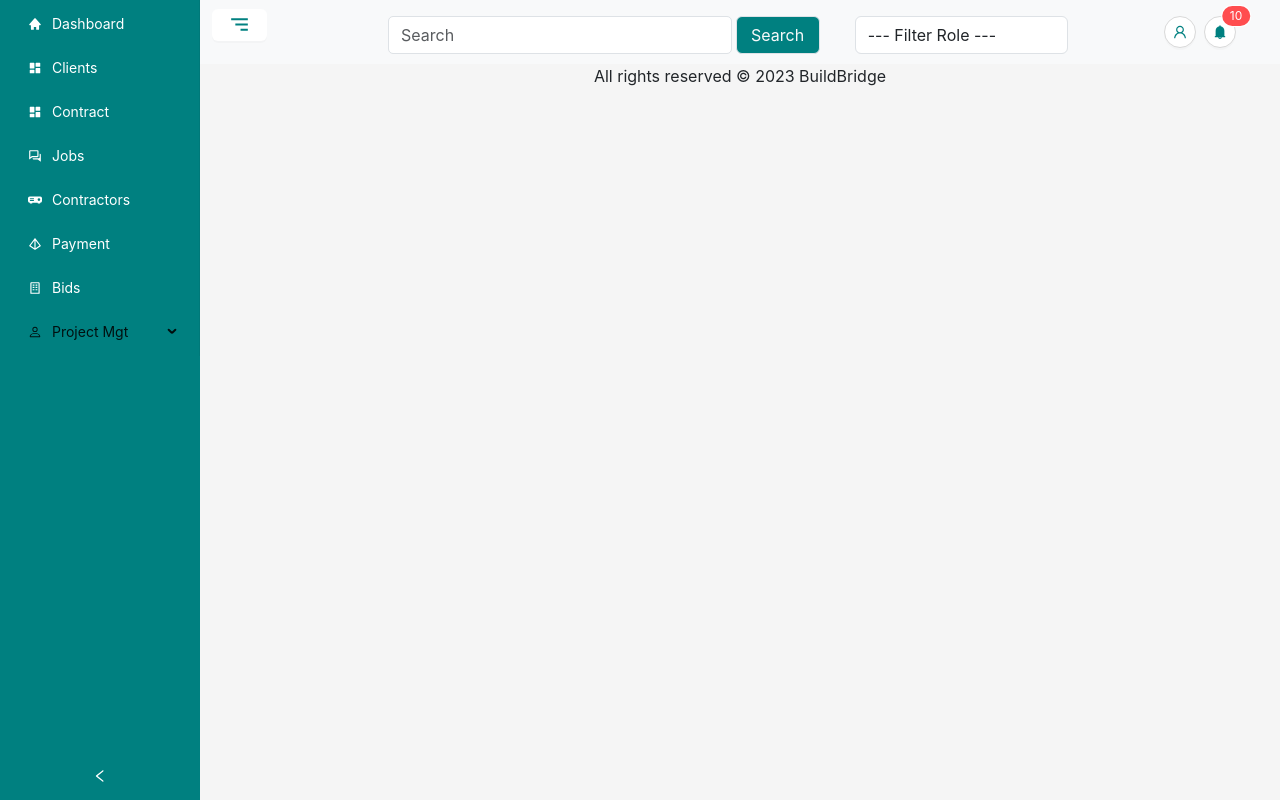
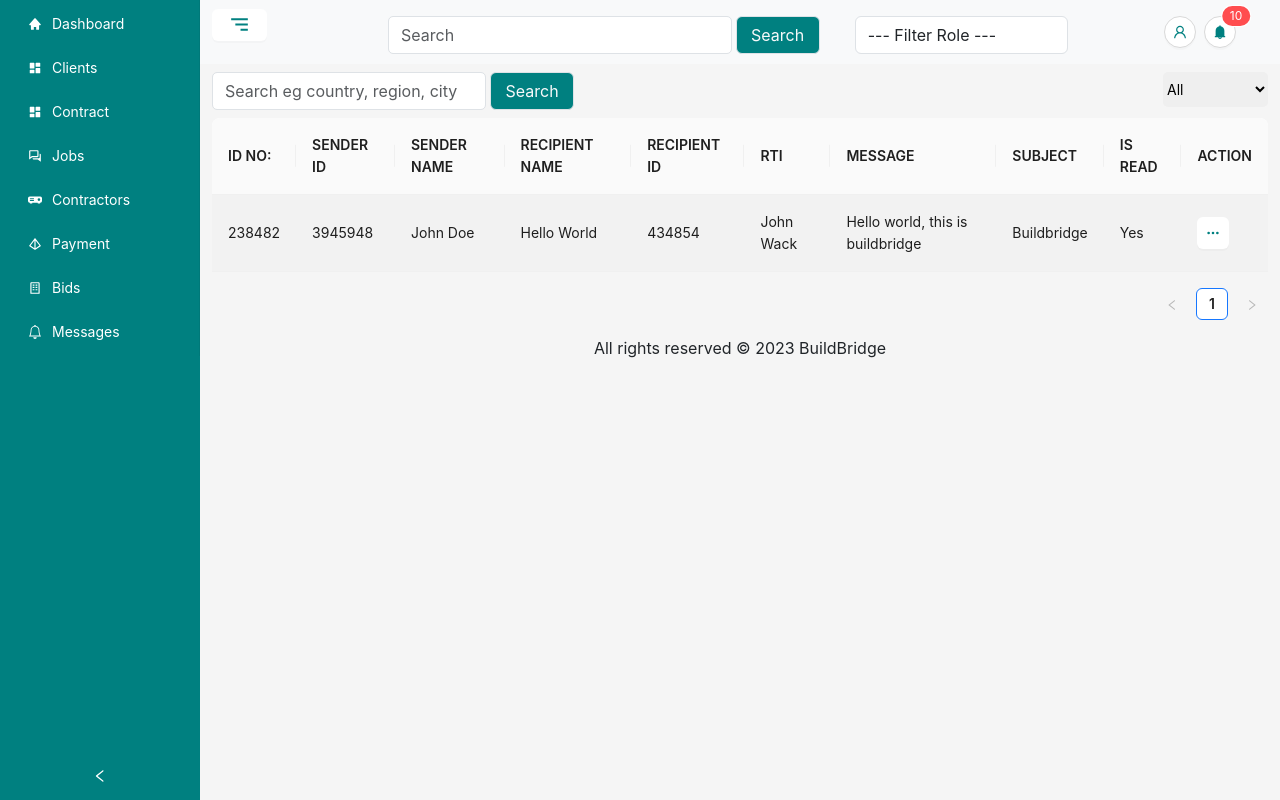
Before and after one commit to quophiBonney/dashboard, a React (Vite) app: page /messages in a window 1280 px wide. Built offline with nearby package versions, Linux system fonts and the light colour scheme.

Commit message:
third sec two commit

```diff
--- a/src/components/AppRoutes.jsx
+++ b/src/components/AppRoutes.jsx
@@ -17,6 +17,7 @@ import Bids from "../tables/Bids";
 import Contract from "../tables/Contract";
 import Payment from "../tables/Payment";
 import ForgotPassword from "../auth/ForgotPassword";
+import Messages from "../tables/Messages";
 const AppRoutes = () => {
   return (
     <div>
@@ -35,6 +36,7 @@ const AppRoutes = () => {
         <Route path="/auth/login" element={<Login />} />
         <Route path="/auth/signup" element={<Signup />} />
         <Route path="/password-recovery" element={<ForgotPassword />} />
+        <Route path="/messages" element={<Messages />} />
         <Route path="/bar-chart" element={<BarChart />} />
       </Routes>
     </div>
--- a/src/components/SideMenu.jsx
+++ b/src/components/SideMenu.jsx
@@ -1,7 +1,13 @@
 import React from "react";
 import {Layout, Menu} from "antd";
 import {Link} from "react-router-dom";
-import {BsFillProjectorFill, BsPerson, BsSearch, BsTable} from "react-icons/bs";
+import {
+  BsBell,
+  BsFillProjectorFill,
+  BsPerson,
+  BsSearch,
+  BsTable,
+} from "react-icons/bs";
 import {GrUserWorker} from "react-icons/gr";
 import {useLocation} from "react-router-dom";
 import {
@@ -82,31 +88,11 @@ const SideMenu = ({collapsed}) => {
             Bids
           </Link>
         </Menu.Item>
-        <Menu.SubMenu
-          key="projectMgt"
-          style={{color: "white"}}
-          icon={<BsPerson />}
-          title="Project Mgt"
-        >
-          <Menu.Item
-            key="activeJobs"
-            style={{color: "white"}}
-            icon={<BsTable />}
-          >
-            <Link to="/active-jobs" className="text-decoration-none">
-              Active Jobs
-            </Link>
-          </Menu.Item>
-          <Menu.Item
-            key="projects"
-            style={{color: "white"}}
-            icon={<BsPerson />}
-          >
-            <Link to="/projects" className="text-decoration-none">
-              Projects
-            </Link>
-          </Menu.Item>
-        </Menu.SubMenu>
+        <Menu.Item key="messages" style={{color: "white"}} icon={<BsBell />}>
+          <Link to="/messages" className="text-decoration-none">
+            Messages
+          </Link>
+        </Menu.Item>
       </Menu>
     </Sider>
   );
--- /dev/null
+++ b/src/tables/Messages.jsx
@@ -0,0 +1,253 @@
+import React, {useState} from "react";
+import {Menu, Dropdown, message} from "antd";
+import {Link} from "react-router-dom";
+import {Modal} from "react-bootstrap";
+import {BsBell, BsPerson, BsEye, BsThreeDots} from "react-icons/bs";
+import {Table as AntdTable, Button} from "antd";
+const Messages = () => {
+  //Modal state
+  const [sender, setSender] = useState(false);
+  const [recipient, setRecipient] = useState(false);
+  //Button to close modal
+  const handleClose = () => setRecipient(false);
+  const handleCloseSender = () => setSender(false);
+  //Button to show modal
+  const messageToRecipent = () => setRecipient(true);
+  const messageToSender = () => setSender(true);
+  const [selectedStatus, setSelectedStatus] = useState("");
+  const handleStatusChange = value => {
+    setSelectedStatus(value);
+  };
+  const data = [
+    {
+      key: "1",
+      idNumber: 238482,
+      senderID: 3945948,
+      senderName: "John Doe",
+      recipientName: "Hello World",
+      recipientID: 434854,
+      rtID: "John Wack",
+      message: "Hello world, this is buildbridge",
+      subject: "Buildbridge",
+      isread: "Yes",
+    },
+  ];
+  const filteredData = data.filter(record => {
+    if (selectedStatus === "") {
+      return true; // Show all records if no filter is selected
+    }
+    return record.status === selectedStatus; // Show records based on selected filter
+  });
+
+  const columns = [
+    {
+      title: "ID NO:",
+      dataIndex: "idNumber",
+      key: "idNumber",
+    },
+    {
+      title: "SENDER ID",
+      dataIndex: "senderID",
+      key: "senderID",
+    },
+    {
+      title: "SENDER NAME",
+      dataIndex: "senderName",
+      key: "senderName",
+    },
+    {
+      title: "RECIPIENT NAME",
+      dataIndex: "recipientName",
+      key: "recipientName",
+    },
+    {
+      title: "RECIPIENT ID",
+      dataIndex: "recipientID",
+      key: "recipientID",
+    },
+    {
+      title: "RTI",
+      dataIndex: "rtID",
+      key: "rtID",
+    },
+    {
+      title: "MESSAGE",
+      dataIndex: "message",
+      key: "message",
+    },
+    {
+      title: "SUBJECT",
+      dataIndex: "subject",
+      key: "subject",
+    },
+    {
+      title: "IS READ",
+      dataIndex: "isread",
+      key: "isread",
+    },
+    {
+      title: "ACTION",
+      key: "action",
+      render: () => (
+        <span>
+          <Dropdown overlay={menu} trigger={["click"]}>
+            <Button
+              className="border-0"
+              style={{color: "teal"}}
+              icon={<BsThreeDots />}
+            ></Button>
+          </Dropdown>
+        </span>
+      ),
+    },
+  ];
+
+  //View Details
+  const menu = (
+    <Menu style={{width: "250px"}}>
+      <Menu.Item>
+        <div>
+          <Link
+            onClick={messageToSender}
+            className="text-decoration-none text-dark"
+          >
+            <BsEye className="m-2" /> Message To Sender
+          </Link>
+        </div>
+      </Menu.Item>
+      <Menu.Item>
+        <div>
+          <Link
+            onClick={messageToRecipent}
+            className="text-decoration-none text-dark"
+          >
+            <BsEye className="m-2" /> Message To Recipient
+          </Link>
+        </div>
+      </Menu.Item>
+    </Menu>
+  );
+  return (
+    <>
+      <div className="container-fluid">
+        <div className="d-flex justify-content-between mt-2 mb-2">
+          <div className="hide">
+            <form>
+              <div className="input-group">
+                <input
+                  type="text"
+                  className="form-control"
+                  style={{borderRadius: "5px"}}
+                  placeholder="Search eg country, region, city"
+                />
+                <div className="input-group-append">
+                  <input
+                    type="submit"
+                    className="form-control text-light"
+                    style={{background: "teal", marginLeft: "5px"}}
+                    value="Search"
+                  />
+                </div>
+              </div>
+            </form>
+          </div>
+          <div className="">
+            <select
+              className="w-100 py-2"
+              style={{
+                outline: "none",
+                border: "0",
+                borderRadius: "5px",
+                focus: "none",
+              }}
+              onChange={e => handleStatusChange(e.target.value)}
+              value={selectedStatus}
+            >
+              <option value="">All</option>
+              <option value="Active">Active</option>
+              <option value="Inactive">Inactive</option>
+              <option value="Verified">Verified</option>
+              <option value="Non-verified">Non-Verified</option>
+            </select>
+          </div>
+        </div>
+        <div className="col-12">
+          <AntdTable
+            columns={columns}
+            dataSource={filteredData}
+            scroll={{x: true}}
+            className="zebra-table"
+          />
+        </div>
+        {/* {Modal to sender } */}
+        <Modal show={sender} onHide={handleCloseSender}>
+          <Modal.Header closeButton className="border-0">
+            <Modal.Title>Message To Sender</Modal.Title>
+          </Modal.Header>
+          <div className="container">
+            <form>
+              <textarea
+                rows={4}
+                placeholder="Type your message"
+                className="form-control px-2"
+              />
+              <div className="input-group mt-3">
+                <input type="file" className="form-control px-2" />
+              </div>
+              <div className="d-flex justify-content-between mt-3 mb-3">
+                <div>
+                  <Button variant="secondary" onClick={handleCloseSender}>
+                    Close
+                  </Button>
+                </div>
+                <div>
+                  <input
+                    type="submit"
+                    className="btn"
+                    style={{background: "teal", color: "#fff"}}
+                    value="Send Message"
+                  />
+                </div>
+              </div>
+            </form>
+          </div>
+        </Modal>
+        {/* {Modal To Recipient} */}
+        <Modal show={recipient} onHide={handleClose}>
+          <Modal.Header closeButton className="border-0">
+            <Modal.Title>Message To Recipient</Modal.Title>
+          </Modal.Header>
+          <div className="container">
+            <form>
+              <textarea
+                rows={4}
+                placeholder="Type your message"
+                className="form-control px-2"
+              />
+              <div className="input-group mt-3">
+                <input type="file" className="form-control px-2" />
+              </div>
+              <div className="d-flex justify-content-between mt-3 mb-3">
+                <div>
+                  <Button variant="secondary" onClick={handleClose}>
+                    Close
+                  </Button>
+                </div>
+                <div>
+                  <input
+                    type="submit"
+                    className="btn"
+                    style={{background: "teal", color: "#fff"}}
+                    value="Send Message"
+                  />
+                </div>
+              </div>
+            </form>
+          </div>
+        </Modal>
+      </div>
+    </>
+  );
+};
+
+export default Messages;
```
